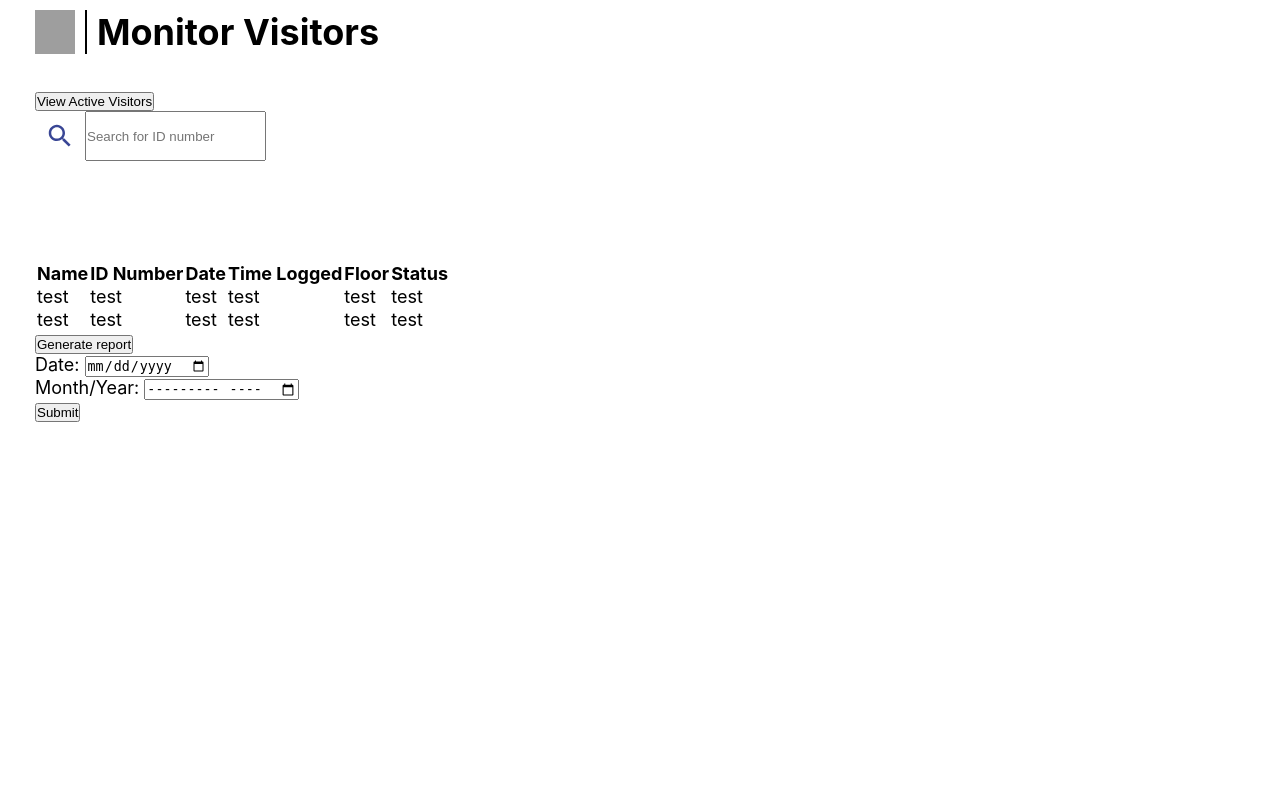
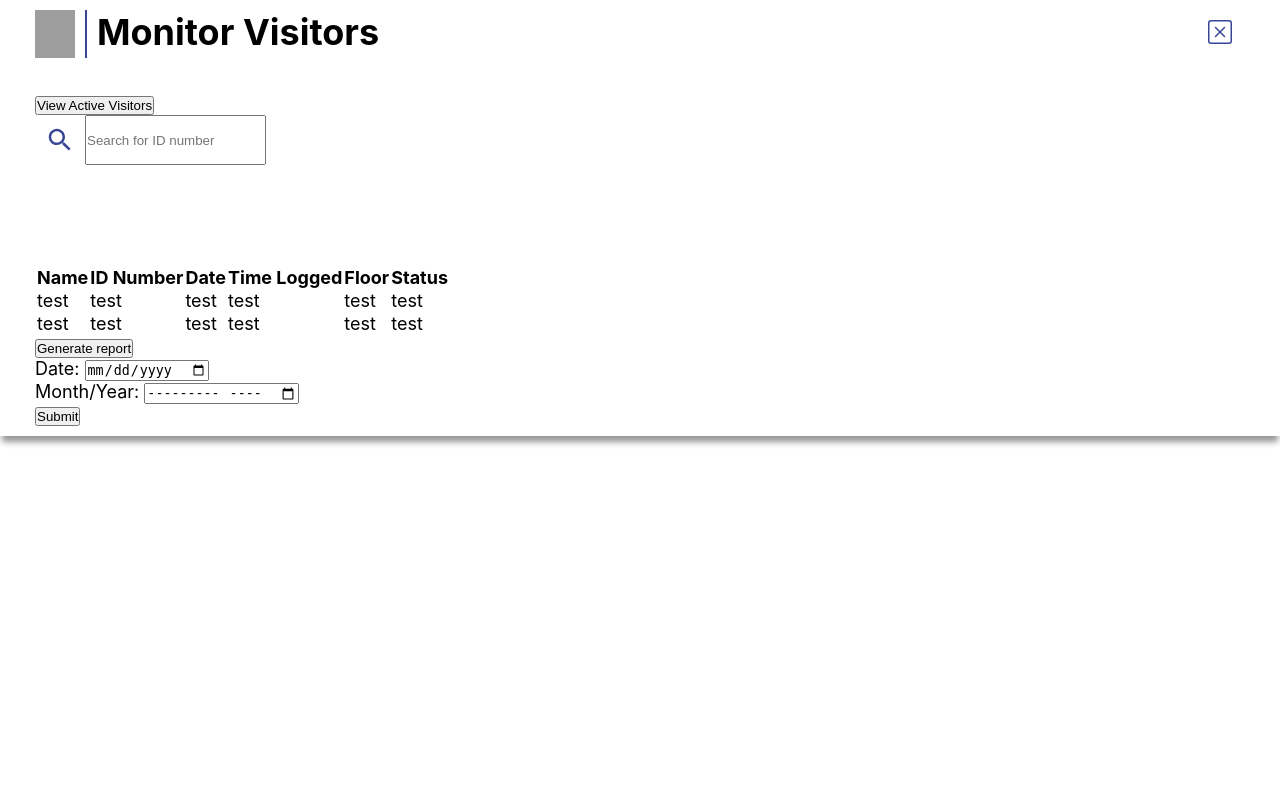
Before and after one commit to zoephens/TAJ-Security-System, a PHP site: page /Monitor.html in a window 1280 px wide. After the commit the page ends 446 px from the top, so only its background shows below. Run offline with PHP 8.4, Linux system fonts and the light colour scheme; grey boxes are pictures that could not be loaded.

Commit message:
Edited UI

```diff
--- a/MVUI.css
+++ b/MVUI.css
@@ -9,11 +9,14 @@ html, body{
     width: 100%;
     height: 100%;
     overflow-x: hidden;
-    /* background: linear-gradient(to top,#c4e8f9, #FFF); */
+
 }
+.thebody{
+    background-color: rgb(255, 255, 255);
+    border: 1px transparent;
+    padding: 10px 35px;
+    box-shadow:  0 8px 6px -2px rgb(151, 151, 151);
 
-body{
-    margin: 10px 35px;
 }
 
 /*-------------------------------------Header-------------------------------------*/
@@ -22,17 +25,28 @@ header{
     display: flex;
     flex-direction: row;
     align-items: left;
+    position: relative;
 
 }
+
+.svg{
+    float: right;
+    color: #7B7E92;
+    display: flex;
+    flex-direction: row;
+    margin-left: auto;
+    align-items: center;
+}
+
 
 #image-mark{
     width: 40px;
 }
 
 hr{
-    border: 1px solid black;
+    border: 1px solid #394695;
     height: 10x;
-  }
+}
 
 #image-mark,hr,h2{
     margin-right: 10px;
--- a/Monitor.html
+++ b/Monitor.html
@@ -14,10 +14,18 @@
         <script src="MVUI.js"></script>
     </head>
     <body>
+        <div class = "thebody">
         <header>
             <img id="image-mark" src="images/imageMark.png" alt="Tax Administration of Jamaica image mark">
             <hr>
             <h1>Monitor Visitors </h1>
+            <div class="svg">
+                <a href="xxxxx.html"><svg xmlns="http://www.w3.org/2000/svg" width="25" height="24" fill="currentColor" class="bi bi-x-square" viewBox="0 0 16 16">
+                    <path d="M14 1a1 1 0 0 1 1 1v12a1 1 0 0 1-1 1H2a1 1 0 0 1-1-1V2a1 1 0 0 1 1-1h12zM2 0a2 2 0 0 0-2 2v12a2 2 0 0 0 2 2h12a2 2 0 0 0 2-2V2a2 2 0 0 0-2-2H2z"/>
+                    <path d="M4.646 4.646a.5.5 0 0 1 .708 0L8 7.293l2.646-2.647a.5.5 0 0 1 .708.708L8.707 8l2.647 2.646a.5.5 0 0 1-.708.708L8 8.707l-2.646 2.647a.5.5 0 0 1-.708-.708L7.293 8 4.646 5.354a.5.5 0 0 1 0-.708z"/>
+                </svg>
+                </a>
+            </div>
         </header>
         <main>
             <div class = searchContainer>
@@ -74,5 +82,6 @@
                 </div>
                 <button type="submit" id="genRepBtn">Submit</button>
             </div>
+        </div>
         </main>
     </body>
```
Also changed, not shown: 1 other file.
